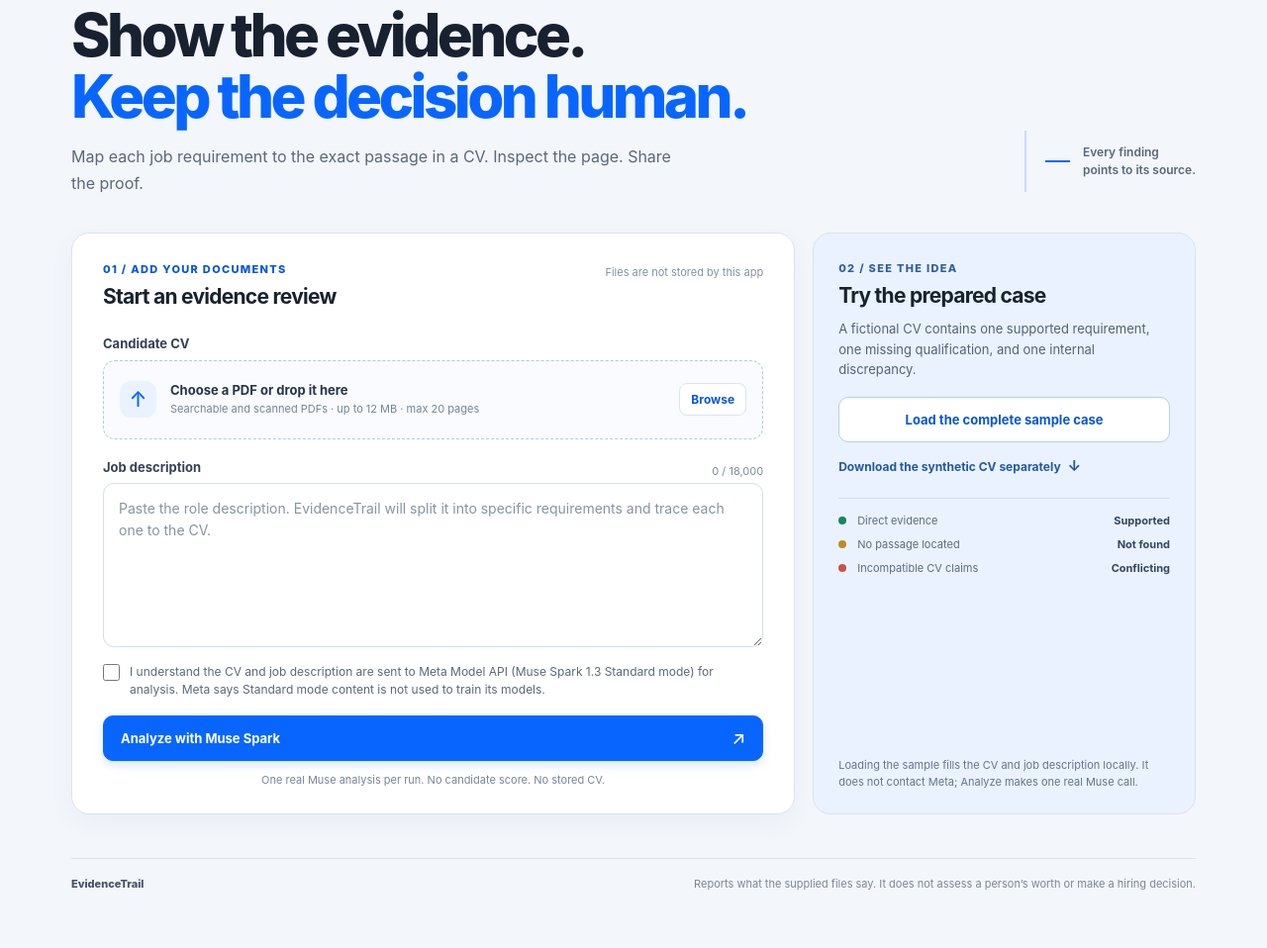
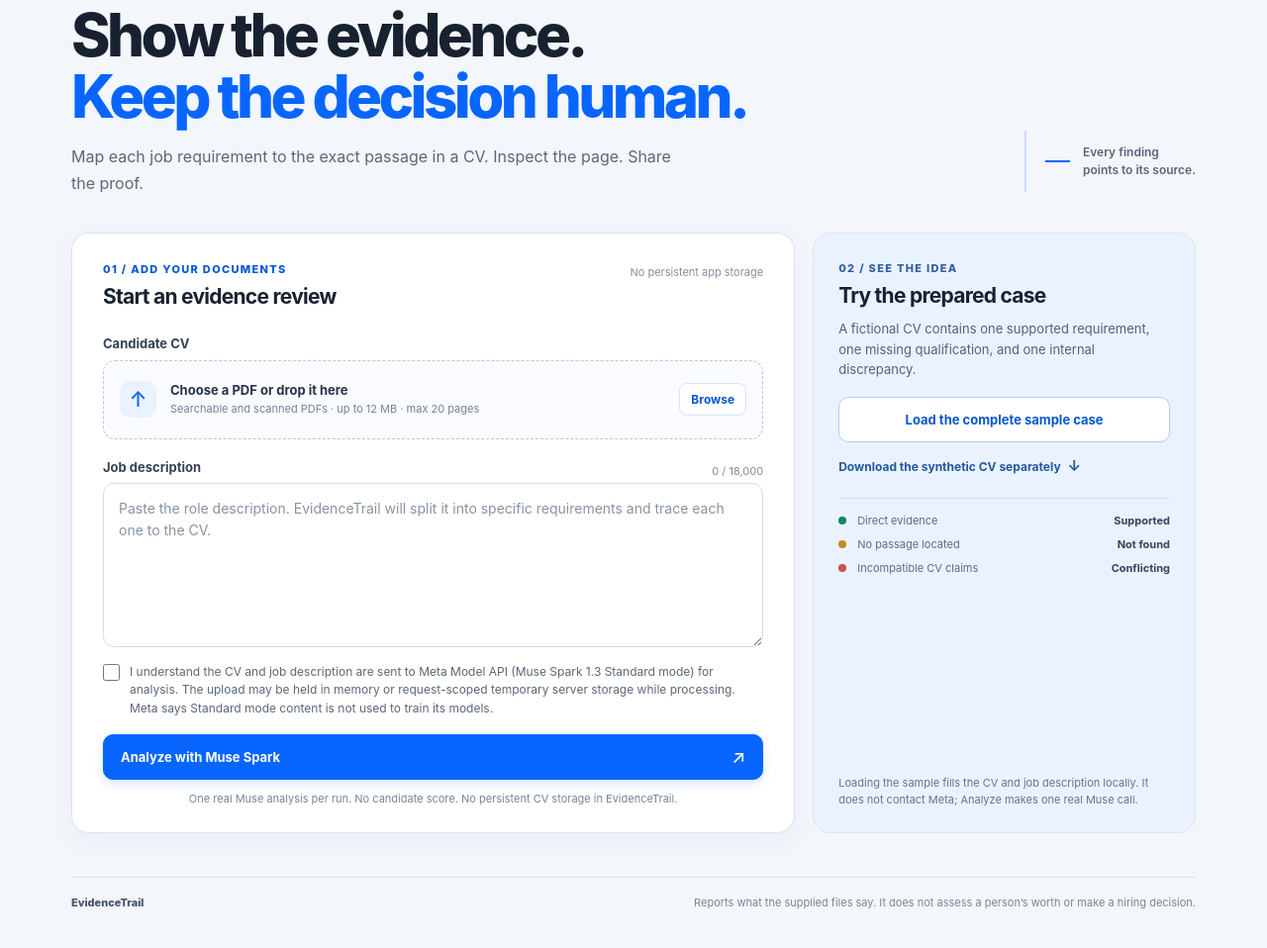
Before and after one commit to farhanjamal2002-blip/-evidencetrail, a FastAPI app: page / in a window 1280 px wide. Shown: the part 162-1120 px from the top of the page at 99% size. Before the commit the page ends 1061 px from the top, so only its background shows below. Run offline with FastAPI, Linux system fonts and the light colour scheme.

Commit message:
Clarify temporary CV upload handling

```diff
--- a/templates/index.html
+++ b/templates/index.html
@@ -45,7 +45,7 @@
                 <div class="step-label">01 / ADD YOUR DOCUMENTS</div>
                 <h2>Start an evidence review</h2>
               </div>
-              <span class="private-note">Files are not stored by this app</span>
+              <span class="private-note">No persistent app storage</span>
             </div>
 
             <label class="field-label" for="cv">Candidate CV</label>
@@ -68,7 +68,7 @@
 
             <label class="consent-row">
               <input id="consent" name="consent" type="checkbox" value="true" required>
-              <span>I understand the CV and job description are sent to Meta Model API (Muse Spark 1.3 Standard mode) for analysis. Meta says Standard mode content is not used to train its models.</span>
+              <span>I understand the CV and job description are sent to Meta Model API (Muse Spark 1.3 Standard mode) for analysis. The upload may be held in memory or request-scoped temporary server storage while processing. Meta says Standard mode content is not used to train its models.</span>
             </label>
 
             <div id="error-box" class="error-box" role="alert" hidden></div>
@@ -79,7 +79,7 @@
             <button id="analyze-button" class="primary-button" type="submit">
               <span>Analyze with Muse Spark</span><span class="button-arrow">↗</span>
             </button>
-            <div class="privacy-footnote">One real Muse analysis per run. No candidate score. No stored CV.</div>
+            <div class="privacy-footnote">One real Muse analysis per run. No candidate score. No persistent CV storage in EvidenceTrail.</div>
           </form>
 
           <aside class="demo-panel">
```
Also changed, not shown: HACKATHON_COMPLIANCE.md (+1 -0 lines), README.md.
